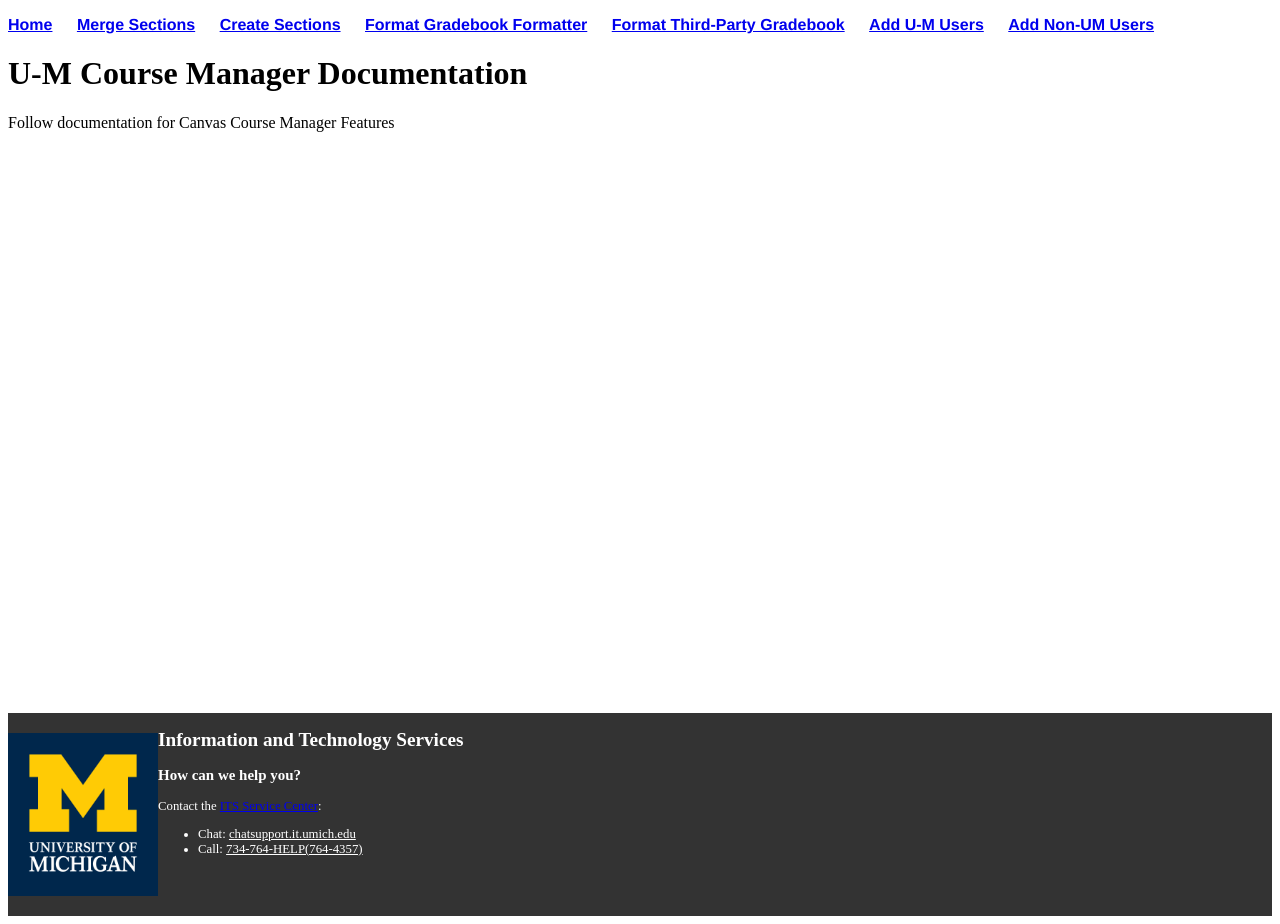
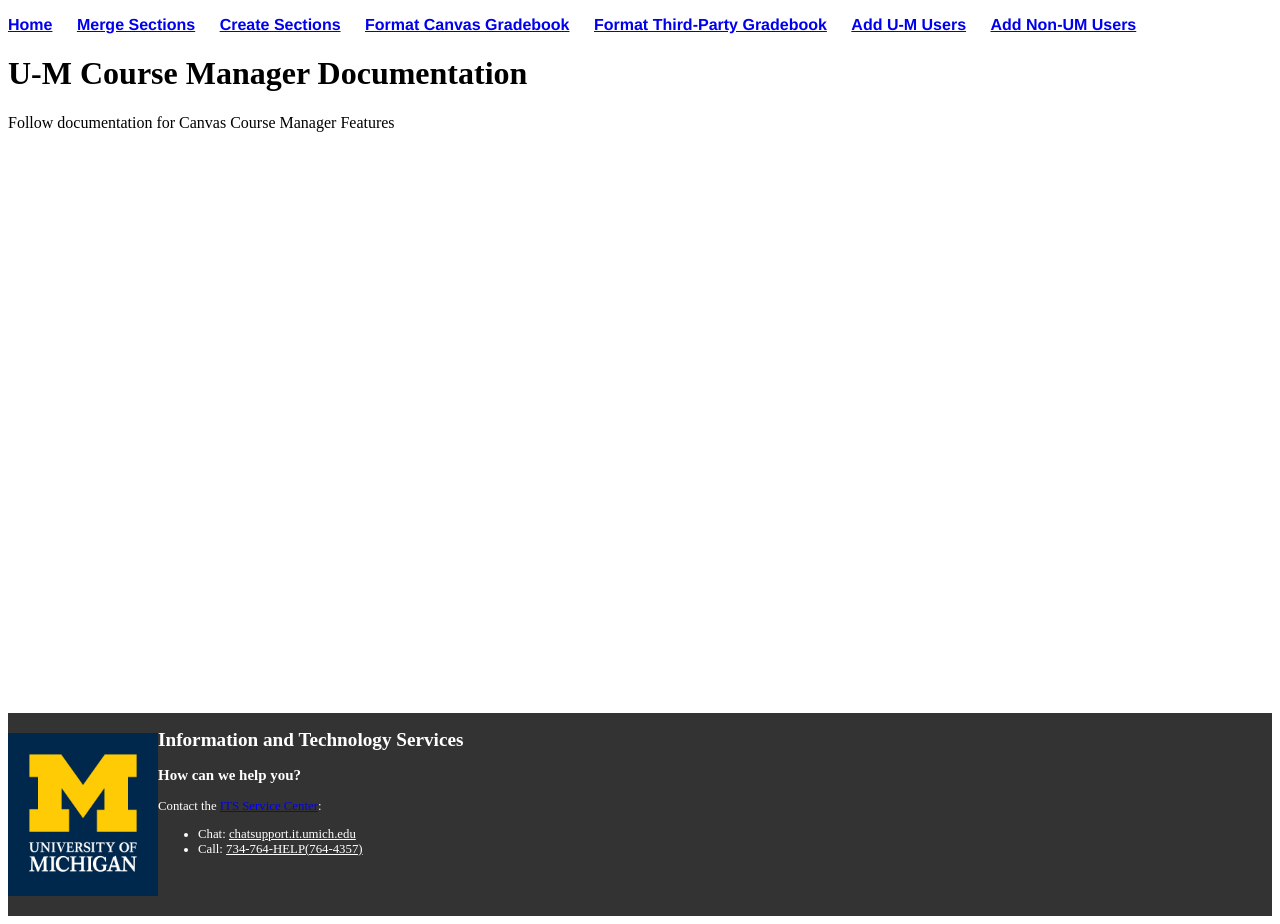
Before and after one commit to tl-its-umich-edu/canvas-course-manager-next, a Jekyll site: the page built from docs/index.html, in a window 1280 px wide. Built offline with Jekyll 4.4.1, drawn with Linux system fonts in a browser that asks for light colours.

Commit message:
Update docs/_data/navigation.yml
Co-authored-by: Sam Sciolla <35741256+ssciolla@users.noreply.github.com>

```diff
--- a/docs/_data/navigation.yml
+++ b/docs/_data/navigation.yml
@@ -4,7 +4,7 @@
   link: /merge-sections.html
 - name: Create Sections
   link: /create-sections.html
-- name: Format Gradebook Formatter
+- name: Format Canvas Gradebook
   link: /gradebook-canvas.html
 - name: Format Third-Party Gradebook
   link: /gradebook-thirdparty.html
```
